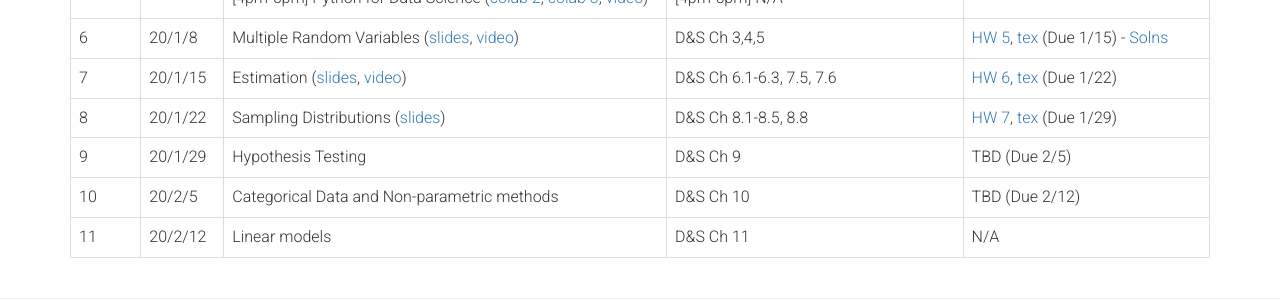
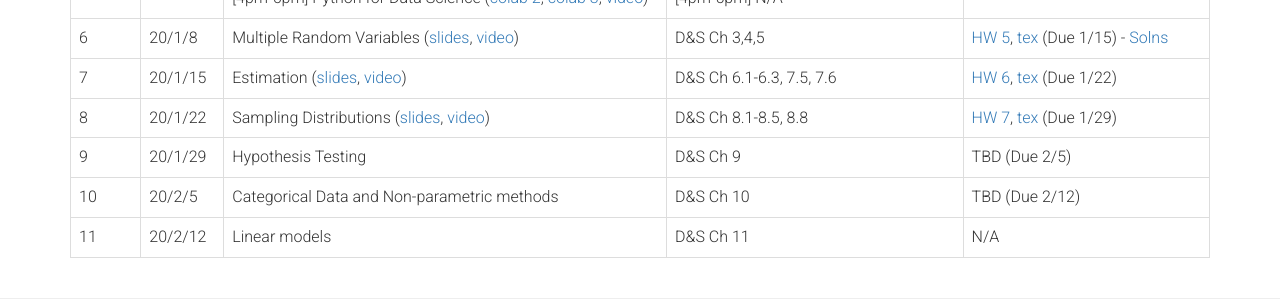
Before and after one commit to talisstats/talisstats.github.io, a Jekyll site: the page syllabus.html, which Jekyll copies as it is, in a window 1280 px wide. Shown: the part 1022-1322 px from the top of the page. Built offline with Jekyll 4.4.1, drawn with Linux system fonts in a browser that asks for light colours; nearby versions of some CDN libraries.

Commit message:
Adds lec8 video

```diff
--- a/syllabus.html
+++ b/syllabus.html
@@ -195,7 +195,7 @@
     <td>8</td>
     <td>20/1/22 </td>
     <td>
-       Sampling Distributions (<a href="assets/slides/lec8.pdf">slides</a>)</br>
+       Sampling Distributions (<a href="assets/slides/lec8.pdf">slides</a>, <a href=" https://youtu.be/4pLPiiQSmbA">video</a>)
     </td>
     <td>
       D&S Ch 8.1-8.5, 8.8
```
Also changed, not shown: 1 other file.
